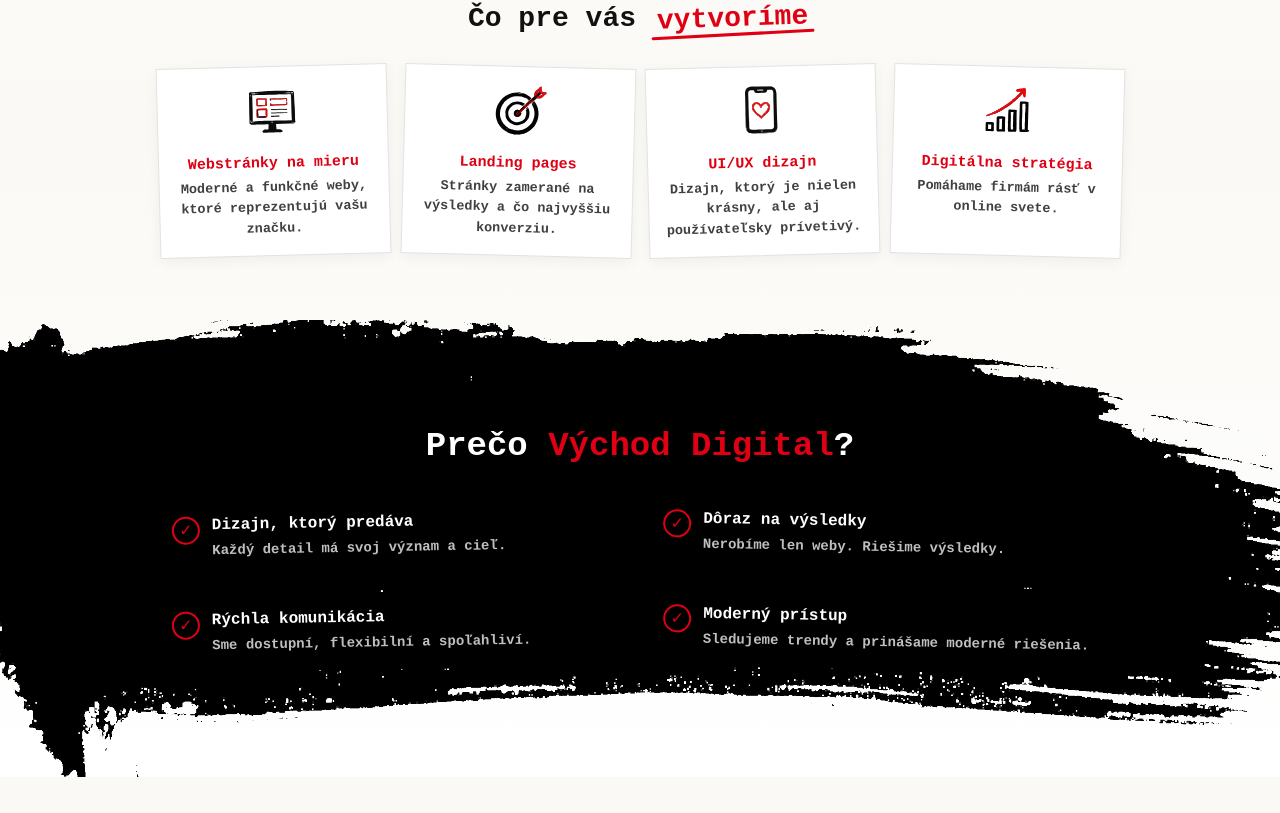
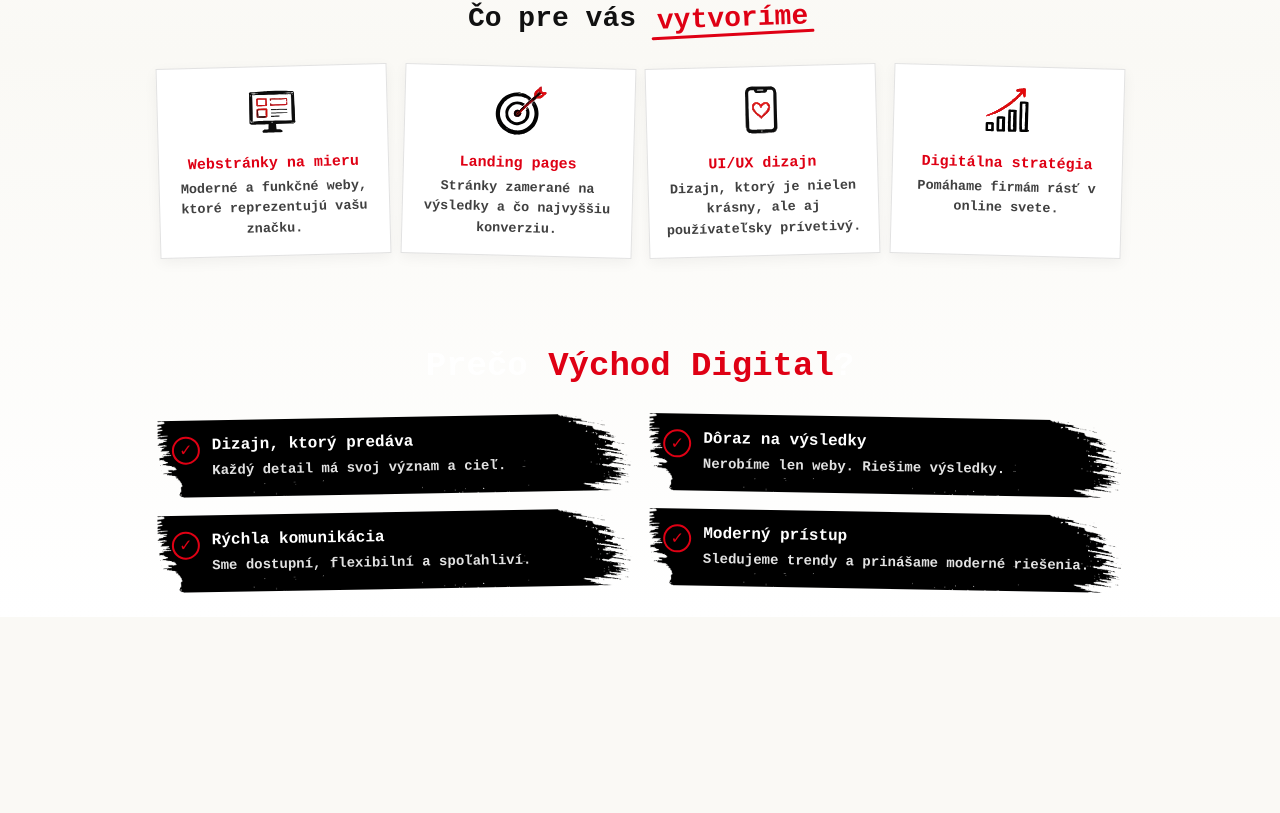
Before and after one commit to alisa777gul/vychod-digital, a React (Vite) app: page / in a window 1280 px wide. Shown: the part 505-1318 px from the top of the page. After the commit the page ends 1158 px from the top, so only its background shows below. Built offline with nearby package versions, Linux system fonts and the light colour scheme.

Commit message:
why us fixed + favicon fixed

```diff
--- a/src/App.jsx
+++ b/src/App.jsx
@@ -26,7 +26,7 @@ export default function App() {
       <div className={`loader ${fadeOut ? "fadeOut" : ""}`}>
         <div className="loaderInner">
           <div className="logoPulse">
-            <img src="/favicon.svg" alt="logo" />
+            <img src="/logo.svg" alt="logo" />
           </div>
           <div className="loaderText">Východ Digital</div>
           <div className="loaderLine"></div>
--- a/src/components/Header/Header.jsx
+++ b/src/components/Header/Header.jsx
@@ -72,7 +72,7 @@ export default function Header() {
             scrollToTop();
           }}
         >
-          <img src="/favicon.svg" alt="Východ Digital" />
+          <img src="/logo.svg" alt="Východ Digital" />
         </a>
 
         <button
--- a/src/components/WhyUs/WhyUs.module.css
+++ b/src/components/WhyUs/WhyUs.module.css
@@ -35,7 +35,7 @@
 
   background-image: url("../../assets/whyus.png");
   background-repeat: no-repeat;
-  background-size: cover;
+  background-size: 404px auto;
   background-position: center;
 
   transition: 0.25s ease;
@@ -83,12 +83,15 @@
   margin: 0;
   font-size: 14px;
   line-height: 1.5;
-  color: rgba(255, 255, 255, 0.75);
+  color: rgb(226, 226, 226);
 }
 
 @media (min-width: 768px) {
   .grid {
     grid-template-columns: repeat(2, 1fr);
+  }
+  .reason {
+    background-size: 450px auto;
   }
 
   .whyUs h2 {
@@ -101,17 +104,8 @@
     color: #fff;
   }
   .reason {
-    background-color: black;
-    background-image: none;
+    background-size: 500px auto;
   }
-  .whyUs {
-    padding: 80px 0;
-    background-image: url("../../assets/whyus.png");
-    background-repeat: no-repeat;
-    background-position: center;
-    background-size: 1500px auto;
-  }
-
   .grid {
     grid-template-columns: repeat(2, 1fr);
   }
```
Also changed, not shown: public/favicon.svg, public/logo.svg (added).
